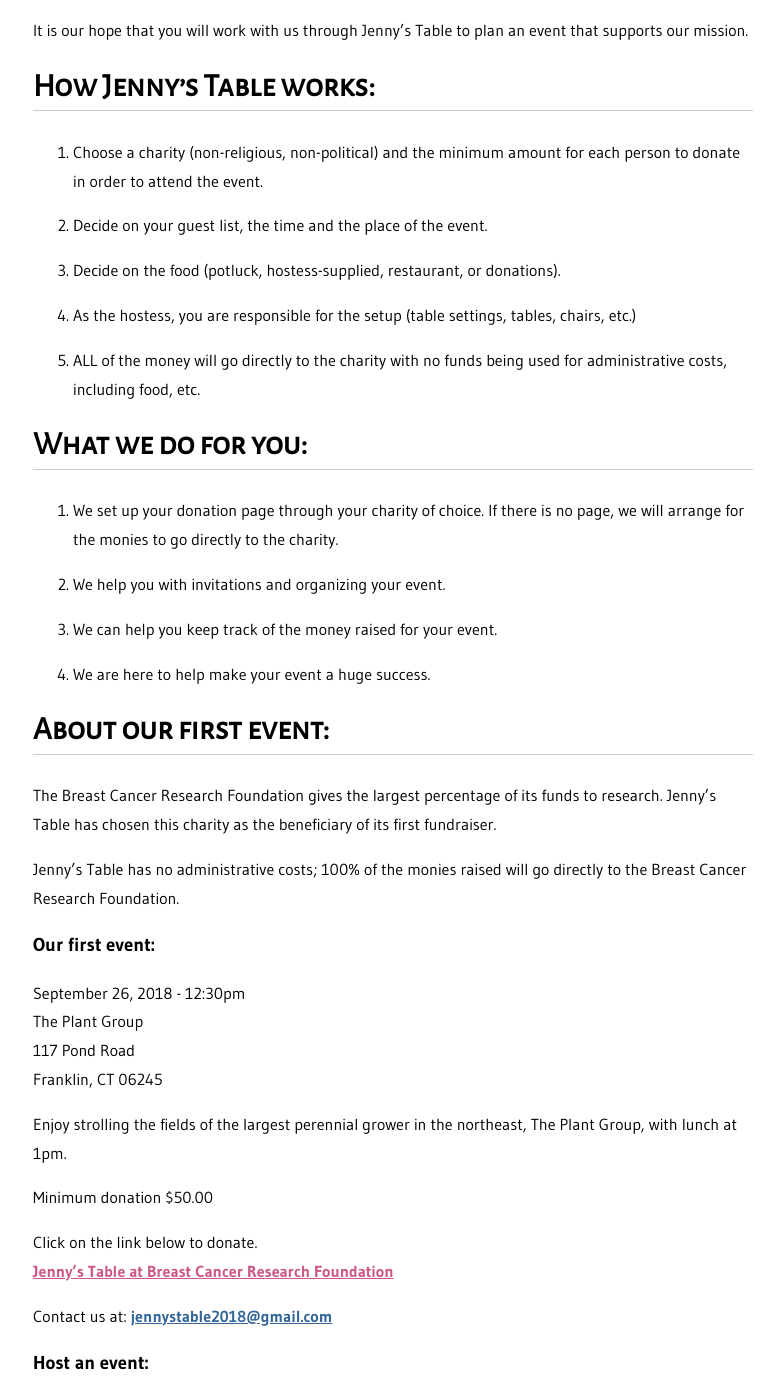
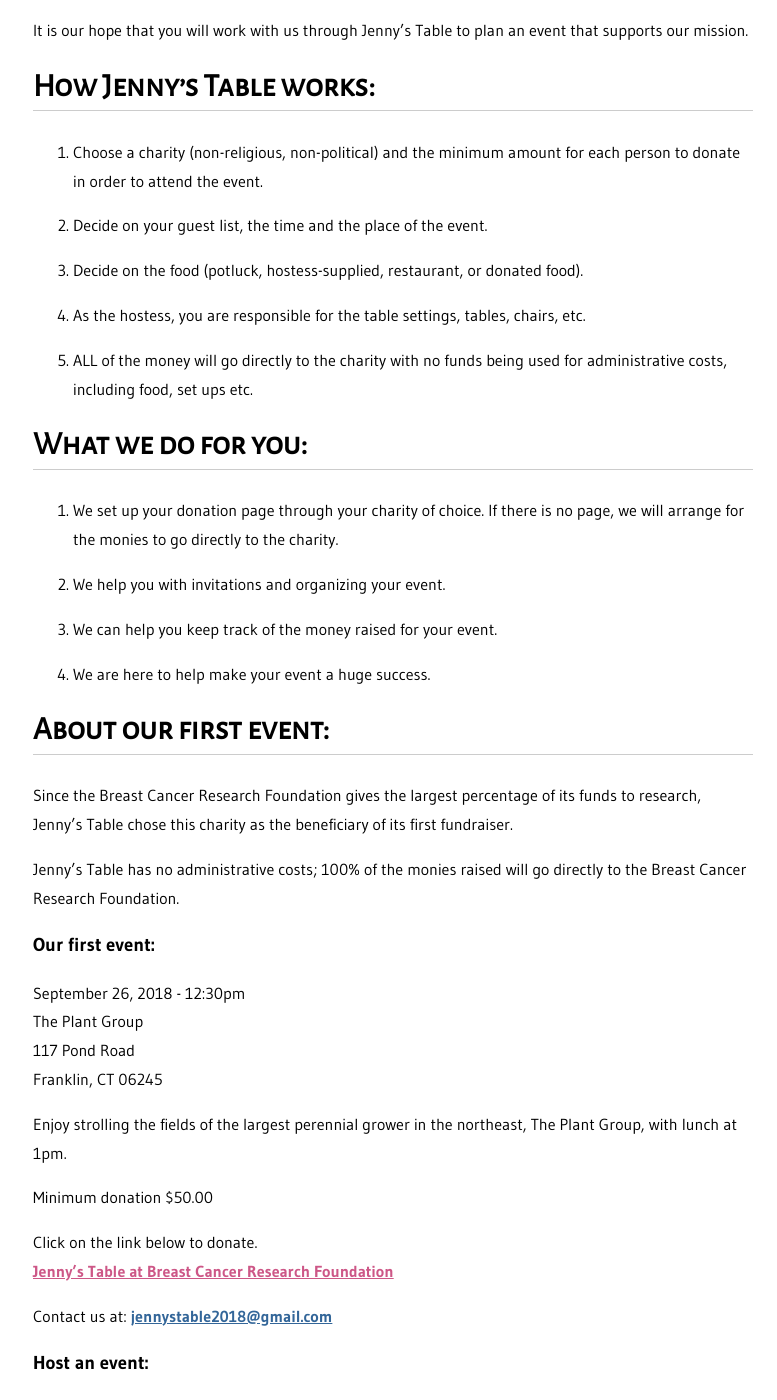
Before and after one commit to jennystable/website, a Jekyll site: the page built from index.markdown, in a window 1280 px wide and 1400 px high, scrolled down 767 px. Shown: the whole window, without its empty margins (247-1024 px from the left). Built offline with Jekyll 4.4.1, drawn with Linux system fonts in a browser that asks for light colours.

Commit message:
Updated Index

```diff
--- a/index.markdown
+++ b/index.markdown
@@ -22,11 +22,11 @@ It is our hope that you will work with us through Jenny’s Table to plan an eve
 
 2. Decide on your guest list, the time and the place of the event.
 
-3. Decide on the food (potluck, hostess-supplied, restaurant, or donations).
+3. Decide on the food (potluck, hostess-supplied, restaurant, or donated food).
 
-4. As the hostess, you are responsible for the setup (table settings, tables, chairs, etc.)
+4. As the hostess, you are responsible for the table settings, tables, chairs, etc.
 
-5. ALL of the money will go directly to the charity with no funds being used for administrative costs, including food, etc.
+5. ALL of the money will go directly to the charity with no funds being used for administrative costs, including food, set ups etc.
 
 ## What we do for you:
 
@@ -40,7 +40,7 @@ It is our hope that you will work with us through Jenny’s Table to plan an eve
 
 ## About our first event:
 
-The Breast Cancer Research Foundation gives the largest percentage of its funds to research. Jenny's Table has chosen this charity as the beneficiary of its first fundraiser.
+Since the Breast Cancer Research Foundation gives the largest percentage of its funds to research, Jenny's Table chose this charity as the beneficiary of its first fundraiser.
 
 Jenny's Table has no administrative costs; 100% of the monies raised will go directly to the Breast Cancer Research Foundation.
 
```
